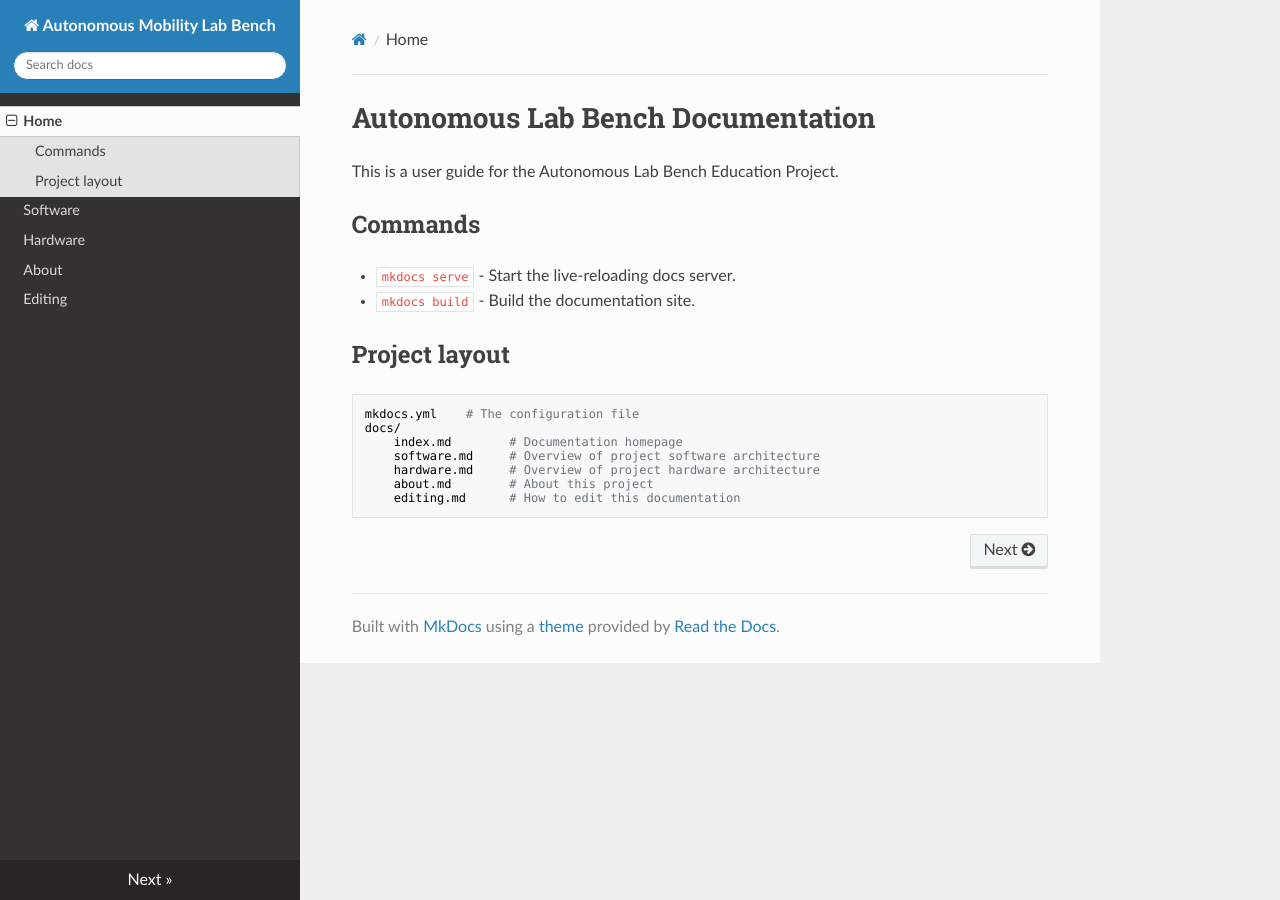
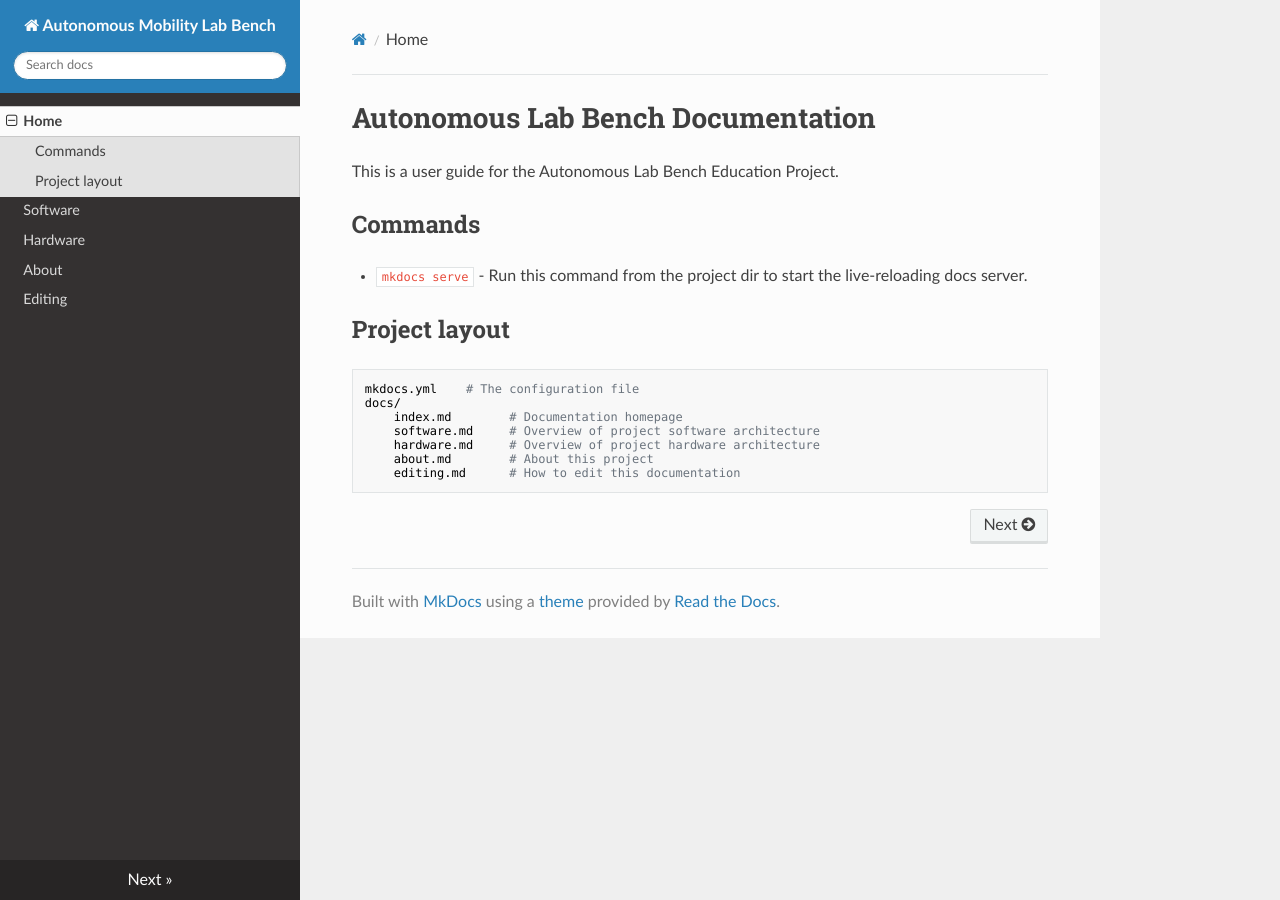
Before and after one commit to dedelstein/autonomous-lab, an MkDocs documentation site: the page built from docs/index.md, in a window 1280 px wide. Built offline with MkDocs 1.6.1, drawn with Linux system fonts in a browser that asks for light colours; nearby versions of some CDN libraries.

```diff
--- a/docs/index.md
+++ b/docs/index.md
@@ -4,8 +4,8 @@ This is a user guide for the Autonomous Lab Bench Education Project.
 
 ## Commands
 
-* `mkdocs serve` - Start the live-reloading docs server.
-* `mkdocs build` - Build the documentation site.
+* `mkdocs serve` - Run this command from the project dir to start the live-reloading docs server.
+<!--* `mkdocs build` - Build the documentation site.-->
 
 ## Project layout
 
```
Also changed, not shown: README.md (+12 -0 lines).
